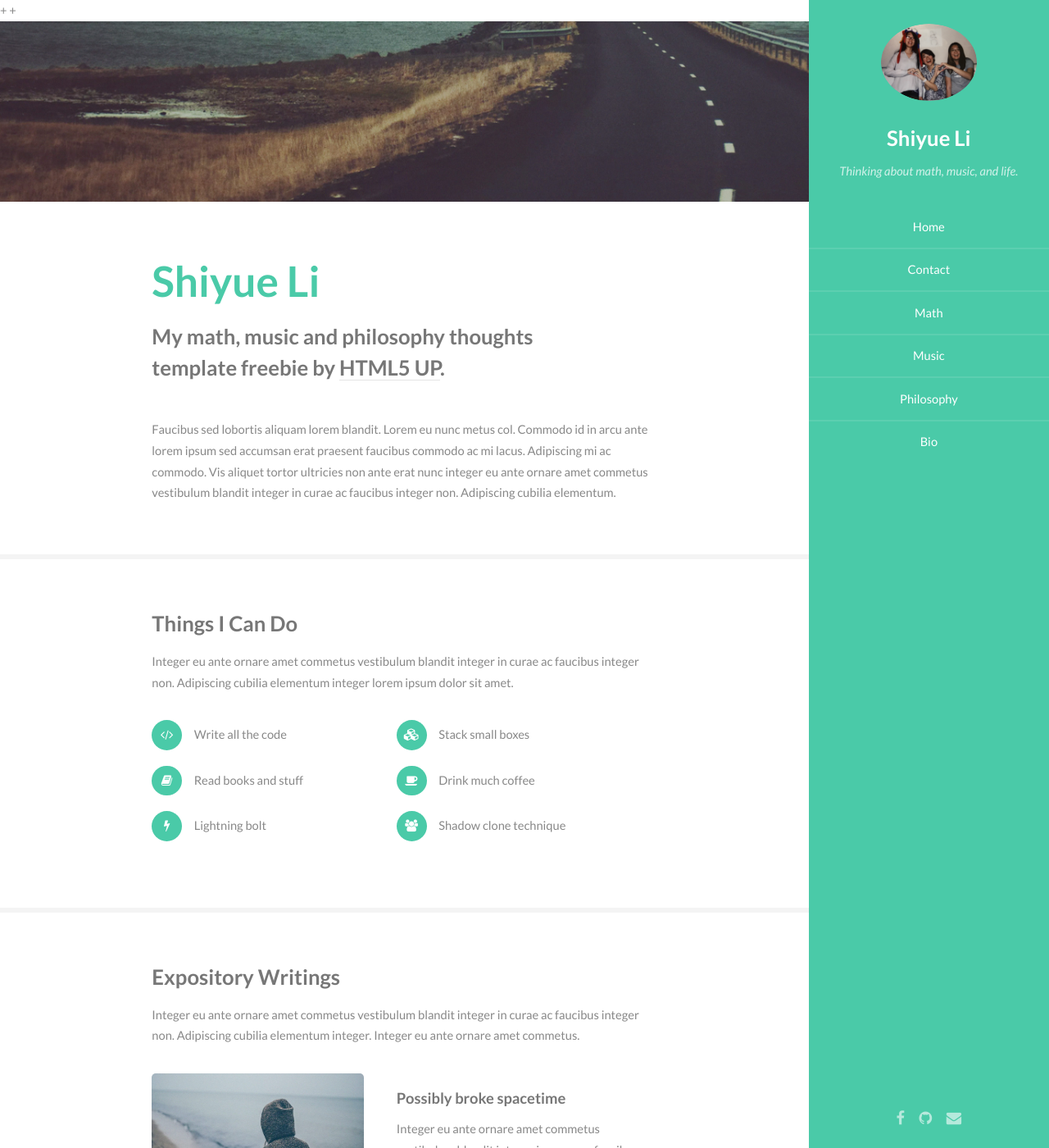
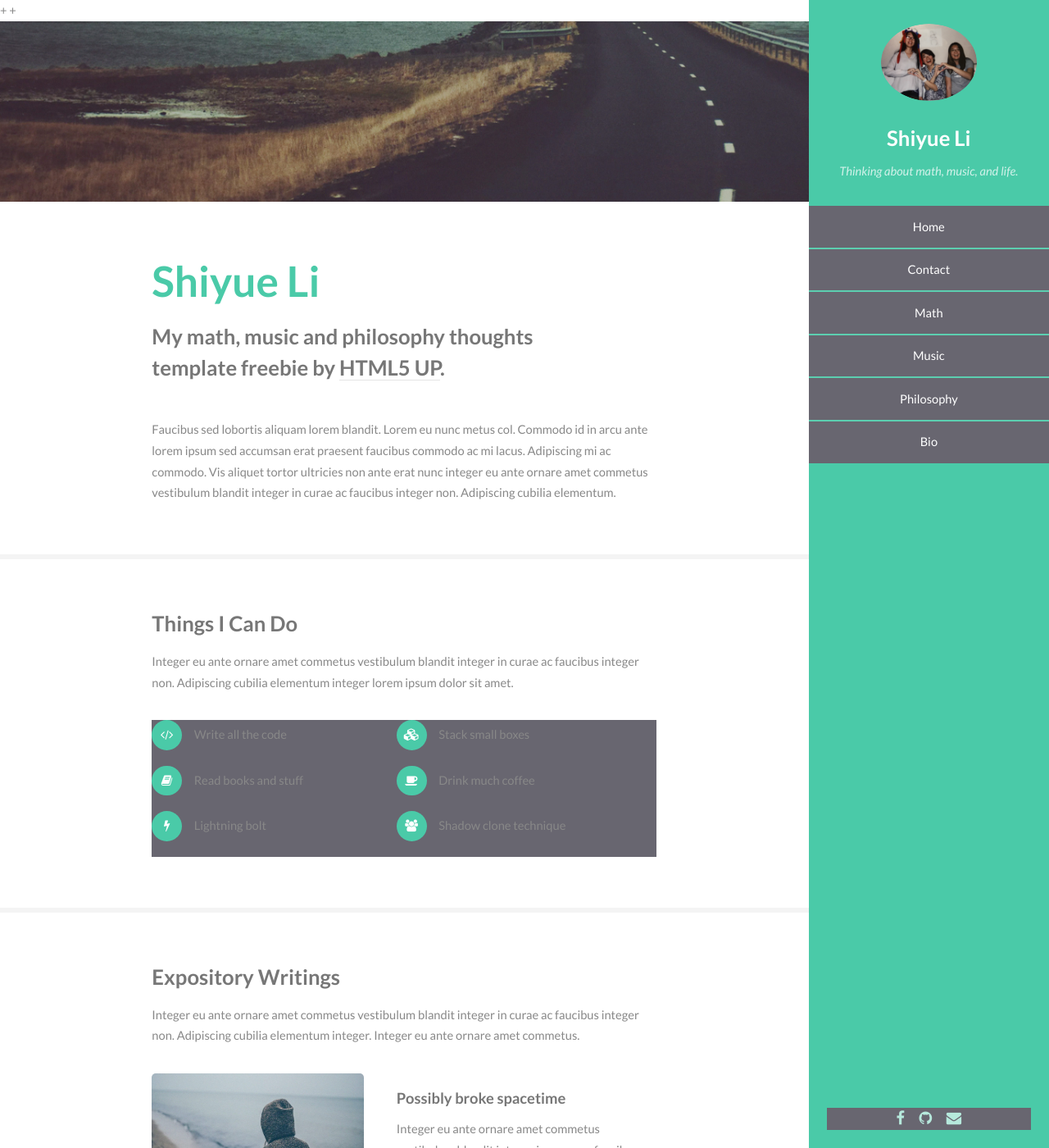
Before and after one commit to old-jekyll-templates/Read-Only-Jekyll-Theme, a Jekyll site: the page built from index.html, in a window 1280 px wide and 1400 px high. Shown: the whole window at 82% size. Built offline with Jekyll 4.4.1, drawn with Linux system fonts in a browser that asks for light colours.

Commit message:
Change color scheme of the navigation bar

```diff
--- a/_includes/head.html
+++ b/_includes/head.html
@@ -17,6 +17,13 @@
 		<link rel="stylesheet" href="{{ site.baseurl }}/css/style-xlarge.css" />
 	</noscript>
 	<!--[if lte IE 8]><link rel="stylesheet" href="css/ie/v8.css" /><![endif]-->
+
+	<!-- Color scheme of navigation bar !-->
+	<style>
+		ul {
+			background-color: #686670;
+		}
+	</style>
 </head>
 
 
```
